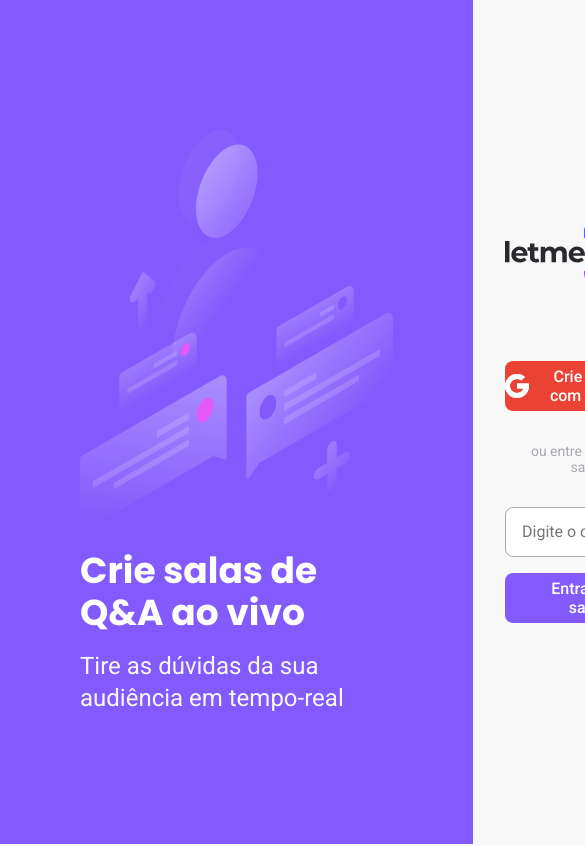
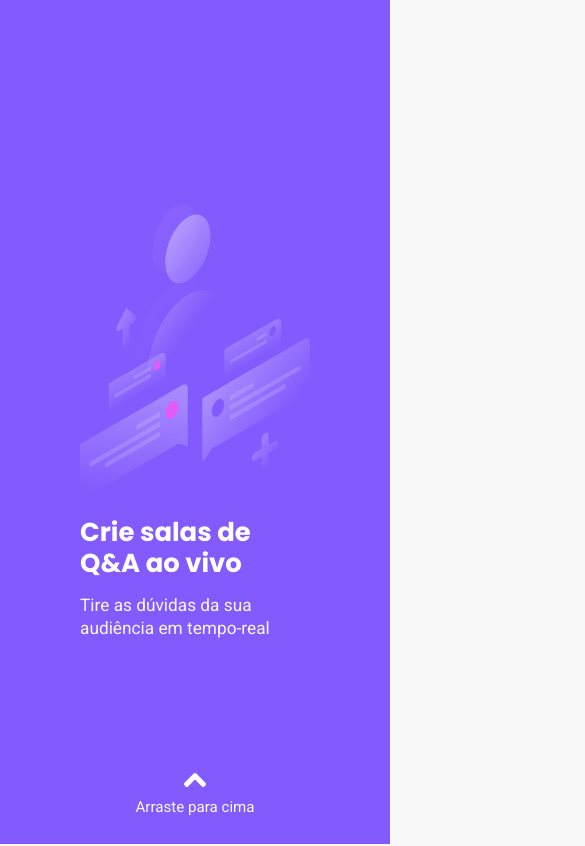
Before and after one commit to GuilhermeAgunzo/letmeask, a React (Create React App) app: page / in a window 390 px wide. Shown: the top 846 px of the page, 585 px wide, since content can reach past the window. Built offline with nearby package versions, Linux system fonts and the light colour scheme; no server answers.

Commit message:
Basic RWD concepts implemented

```diff
--- a/src/components/Question/styles.scss
+++ b/src/components/Question/styles.scss
@@ -2,7 +2,7 @@
   background: #fefefe;
   border-radius: 8px;
   box-shadow: 0 2px 12px rgba(0, 0, 0, 0.04);
-  padding: 24px;
+  padding: 2.4rem;
 
   & + .question {
     margin-top: 8px;
--- a/src/pages/AdminRoom.tsx
+++ b/src/pages/AdminRoom.tsx
@@ -9,13 +9,12 @@ import answerImg from '../assets/images/answer.svg';
 import { Button } from '../components/Button';
 import { RoomCode } from '../components/RoomCode';
 // import { useAuth } from '../hooks/useAuth';
-// import { database } from '../services/firebase';
+import { database } from '../services/firebase';
 
 import { Question } from '../components/Question';
 
 import '../styles/room.scss';
 import { useRoom } from '../hooks/useRoom';
-import { database } from '../services/firebase';
 import { useHistory } from 'react-router-dom';
 
 
--- a/src/pages/Home.tsx
+++ b/src/pages/Home.tsx
@@ -3,6 +3,7 @@ import { useHistory } from 'react-router'
 import illustrationImg from '../assets/images/illustration.svg'
 import logoImg from '../assets/images/logo.svg'
 import googleIconImg from '../assets/images/google-icon.svg'
+import upArrow from '../assets/images/up-arrow.svg'
 
 import '../styles/auth.scss'
 
@@ -53,6 +54,10 @@ export function Home() {
         <img src={illustrationImg} alt="Ilustração simbolizando perguntas e respostas" />
         <strong>Crie salas de Q&amp;A ao vivo</strong>
         <p>Tire as dúvidas da sua audiência em tempo-real</p>
+        <div className="arrowIcon">
+          <img src={upArrow} className="upArrow" alt="Arrasta pra baixo" />
+          <p> Arraste para cima </p>
+        </div>
       </aside>
       <main>
         <div className="main-content">
--- a/src/styles/auth.scss
+++ b/src/styles/auth.scss
@@ -14,21 +14,25 @@
     justify-content: center;
 
     padding: 120px 80px;
+
+    .arrowIcon {
+      display: none;
+    }
   }
 
   img {
-    max-width: 320px;
+    max-width: 32.0rem;
   }
 
   strong {
-    font: 700 36px 'Poppins', sans-serif;
-    line-height: 42px;
+    font: 700 3.6rem 'Poppins', sans-serif;
+    line-height: 4.2rem;
     margin-top: 16px;
   }
 
   p {
-    font-size: 24px;
-    line-height: 32px;
+    font-size: 2.4rem;
+    line-height: 3.2rem;
     margin-top: 16px;
     color: #f8f8f8;
   }
@@ -56,7 +60,7 @@
     }
 
     h2 {
-      font-size: 24px;
+      font-size: 2.4rem;
       margin: 64px 0 24px;
       font-family: 'Poppins', sans-serif;
     }
@@ -80,7 +84,7 @@
     }
 
     p {
-      font-size: 14px;
+      font-size: 1.4rem;
       color: #737380;
       margin: 16px;
 
@@ -117,7 +121,7 @@
   }
 
   .separator {
-    font-size: 14px;
+    font-size: 1.4rem;
     color: #a8a8b3;
 
     margin: 32px 0;
@@ -141,3 +145,39 @@
     }
   }
 }
+
+@media screen and (max-width: 768px) {
+  #page-auth {
+    height: auto;
+    flex-direction: column;
+
+    aside {
+      flex: initial;
+      height: 100vh;
+      align-items: center;
+
+      .arrowIcon {
+        position: absolute;
+        bottom: 25px;
+        display: flex;
+        flex-direction: column;
+        align-items: center;
+
+        p {
+          font-size: 2.1rem;
+          margin-top: 5px;
+        }
+      }
+
+      .upArrow {
+        max-width: 3rem;
+      }
+    }
+
+    main {
+      flex: initial;
+      // padding: 32px 32px;
+      height: 100vh;
+    }
+  }
+}
--- a/src/styles/button.scss
+++ b/src/styles/button.scss
@@ -1,10 +1,10 @@
 .button {
-  height: 50px;
+  height: 5.0rem;
   border-radius: 8px;
   font-weight: 500;
   background: #835afd;
   color: #FFF;
-  padding: 0 32px;
+  padding: 0 3.2rem;
 
   display: flex;
   justify-content: center;
--- a/src/styles/global.scss
+++ b/src/styles/global.scss
@@ -2,6 +2,10 @@
   margin: 0;
   padding: 0;
   box-sizing: border-box;
+}
+
+html {
+  font-size: 62.5%;
 }
 
 body {
@@ -10,5 +14,23 @@ body {
 }
 
 body, input, button, textarea {
-  font: 400 16px 'Roboto', sans-serif;
+  font: 400 1.6rem 'Roboto', sans-serif;
 }
+
+@media screen and (max-width: 768px) {
+  html {
+    font-size: 50%;
+  }
+}
+
+@media screen and (max-width: 425px) {
+  html {
+    font-size: 45%;
+  }
+}
+
+@media screen and (max-width: 320px) {
+  html {
+    font-size: 38%;
+  }
+}
--- a/src/styles/room-code.scss
+++ b/src/styles/room-code.scss
@@ -24,7 +24,7 @@
     flex: 1;
     padding: 0 16px 0 12px;
     width: 230px;
-    font-size: 14px;
+    font-size: 1.4rem;
     font-weight: 500;
   }
 }
--- a/src/styles/room.scss
+++ b/src/styles/room.scss
@@ -1,6 +1,6 @@
 #page-room {
   header {
-    padding: 24px;
+    padding: 2.4rem;
     border-bottom: 1px solid #e2e2e2;
 
     .content {
@@ -9,9 +9,10 @@
       display: flex;
       justify-content: space-between;
       align-items: center;
+      gap: 30px;
 
       > img {
-        max-height: 45px;
+        max-height: 4.5rem;
       }
 
       > div {
@@ -19,7 +20,7 @@
         gap: 16px;
 
         button {
-          height: 40px;
+          height: 4.0rem;
         }
       }
     }
@@ -36,7 +37,7 @@
 
       h1 {
         font-family: 'Poppins', sans-serif;
-        font-size: 24px;
+        font-size: 2.4rem;
         color: #29292e;
       }
 
@@ -47,7 +48,7 @@
         padding: 8px 16px;
         color: #FFFFFF;
         font-weight: 500;
-        font-size: 14px;
+        font-size: 1.4rem;
       }
     }
 
@@ -55,12 +56,12 @@
       textarea {
         width: 100%;
         border: 0;
-        padding: 16px;
+        padding: 1.6rem;
         border-radius: 8px;
         background: #fefefe;
         box-shadow: 0 2px 12px rgba(0, 0, 0, 0.04);
         resize: vertical;
-        min-height: 130px;
+        min-height: 13.0rem;
       }
 
       .form-footer {
@@ -83,12 +84,12 @@
             margin-left: 8px;
             color: #29292e;
             font-weight: 500;
-            font-size: 14px;
+            font-size: 1.4rem;
           }
         }
 
         > span {
-          font-size: 14px;
+          font-size: 1.4rem;
           color: #737380;
           font-weight: 500;
 
@@ -97,7 +98,7 @@
             border: 0;
             color: #835AFD;
             text-decoration: underline;
-            font-size: 14px;
+            font-size: 1.4rem;
             cursor: pointer;
           }
         }
@@ -109,3 +110,11 @@
     }
   }
 }
+
+@media screen and (max-width: 768px) {
+  #page-room {
+    main {
+      margin: 0px 2.0rem 2.0rem;
+    }
+  }
+}
```
Also changed, not shown: src/assets/images/down-arrow.svg (added), src/assets/images/up-arrow.svg (added).
